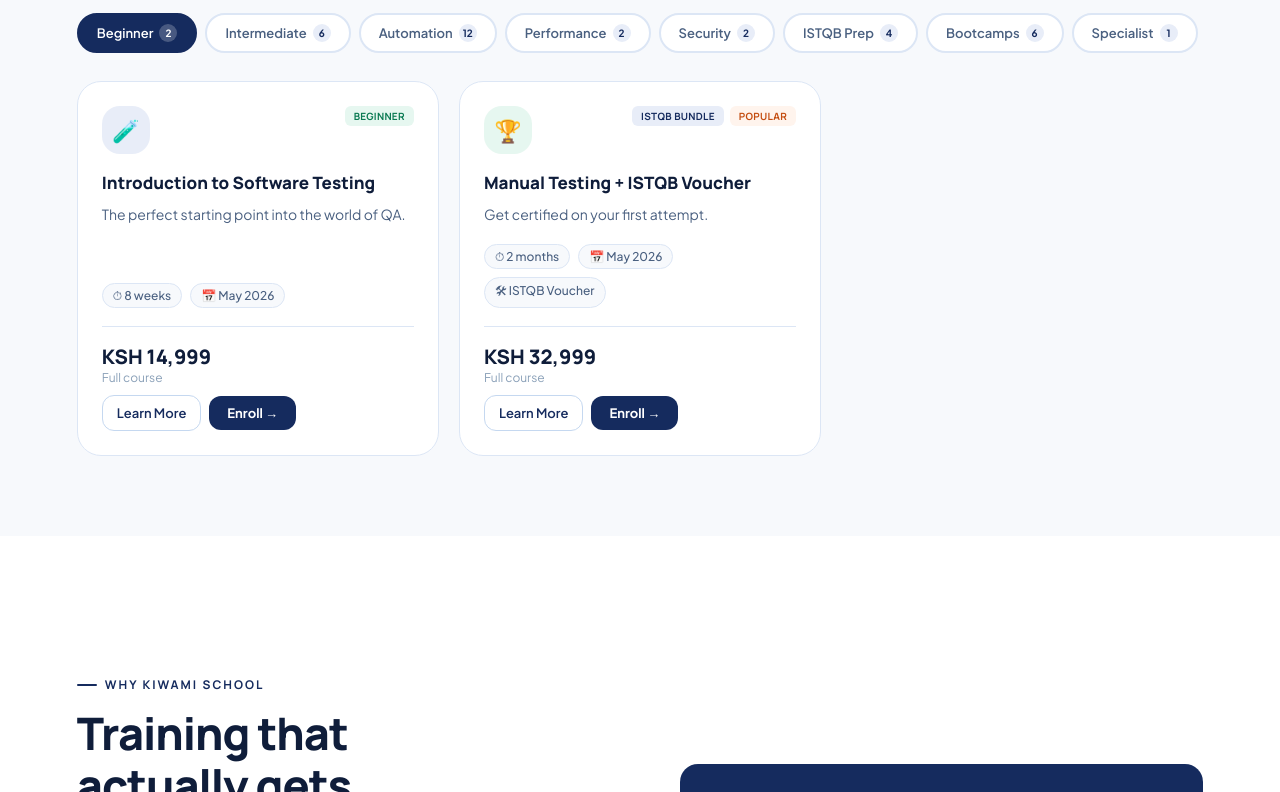
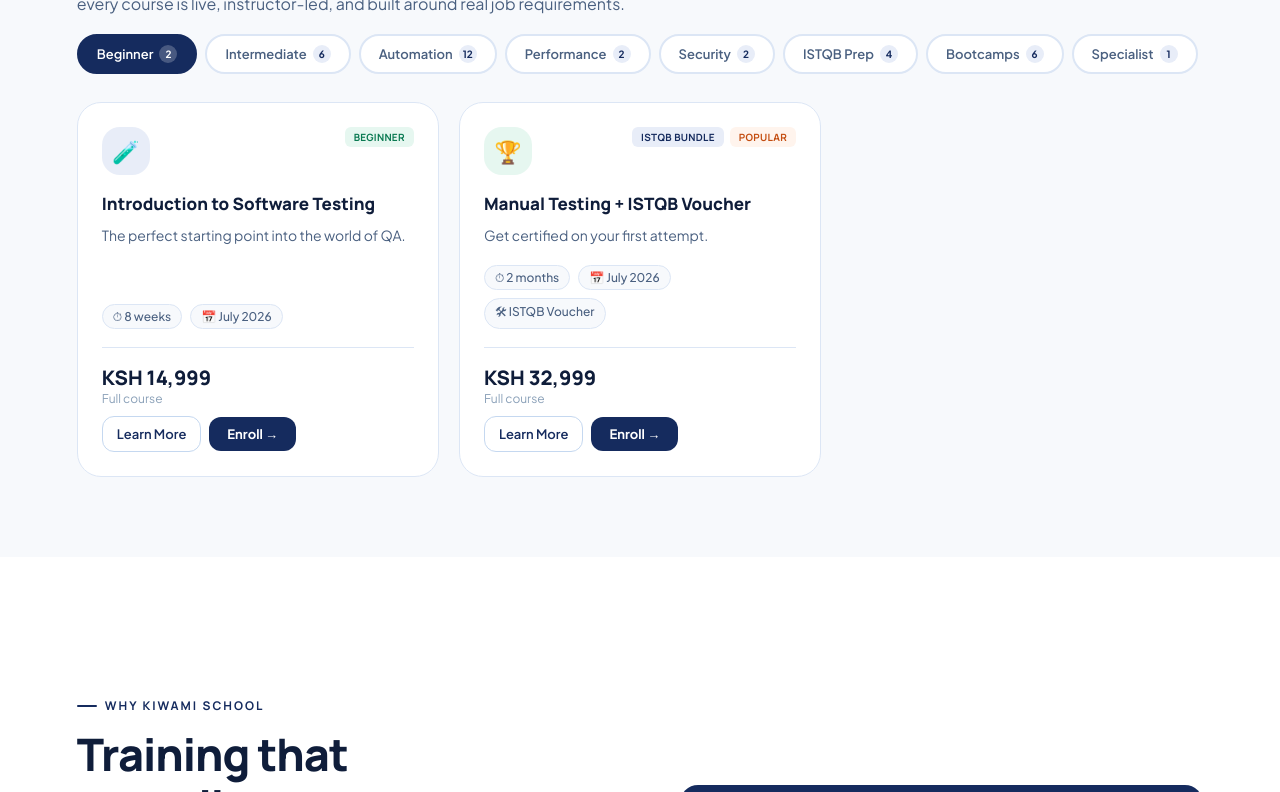
Before and after one commit to shalom-nganga/kiwami-school, a plain HTML site: page index.html in a window 1280 px wide. Shown: the part 1572-2364 px from the top of the page. Drawn offline with Linux system fonts and the light colour scheme.

Commit message:
made changes to the next cohort

```diff
--- a/courses-data.js
+++ b/courses-data.js
@@ -20,7 +20,7 @@ const COURSES = {
     description: "Get a solid foundation in software testing concepts, methodologies, and real-world QA practices. This course is designed for career changers, fresh graduates, and anyone curious about breaking into the tech industry through quality assurance.",
     price: 14999,
     duration: "8 weeks",
-    cohort: "May 2026",
+    cohort: "July 2026",
     mode: "Virtual · Instructor-Led",
     rating: 4.7,
     reviews: 38,
@@ -88,7 +88,7 @@ const COURSES = {
     description: "Everything in the Manual Testing course, plus your ISTQB Foundation Level exam voucher and dedicated preparation sessions. Our pass rate on first attempt is over 90%.",
     price: 32999,
     duration: "2 months",
-    cohort: "May 2026",
+    cohort: "July 2026",
     mode: "Virtual · Instructor-Led",
     rating: 4.9,
     reviews: 52,
@@ -119,7 +119,7 @@ const COURSES = {
     description: "A practical course covering API testing fundamentals through to full automation using Postman. You'll validate endpoints, write test scripts, and integrate with CI/CD pipelines by the end.",
     price: 24999,
     duration: "1.5 months",
-    cohort: "May 2026",
+    cohort: "July 2026",
     mode: "Virtual · Instructor-Led",
     rating: 4.8,
     reviews: 61,
@@ -152,7 +152,7 @@ const COURSES = {
     description: "Learn API testing integrated with Selenium-based automation. Build robust test suites that cover both API and UI layers, giving you a broader skillset that employers value highly.",
     price: 24999,
     duration: "2 months",
-    cohort: "May 2026",
+    cohort: "July 2026",
     mode: "Virtual · Instructor-Led",
     rating: 4.6,
     reviews: 28,
@@ -185,7 +185,7 @@ const COURSES = {
     description: "For engineers ready to go beyond basics. This course covers service virtualisation, advanced CI/CD workflows, and Postman's AI-powered features for serious API test automation.",
     price: 34999,
     duration: "2.5 months",
-    cohort: "May 2026",
+    cohort: "July 2026",
     mode: "Virtual · Instructor-Led",
     rating: 4.7,
     reviews: 29,
@@ -217,7 +217,7 @@ const COURSES = {
     description: "Complete API testing course plus ISTQB Foundation voucher and exam prep. Maximise your certification chance with guided preparation sessions after finishing the full API testing curriculum.",
     price: 32999,
     duration: "2 months",
-    cohort: "May 2026",
+    cohort: "July 2026",
     mode: "Virtual · Instructor-Led",
     rating: 4.7,
     reviews: 22,
@@ -247,7 +247,7 @@ const COURSES = {
     description: "USSD testing is a niche skill in very high demand across Kenyan and East African fintech, banking, and telco companies. This course gives you the practical tools to test USSD-based applications used by millions.",
     price: 19999,
     duration: "1.5 months",
-    cohort: "May 2026",
+    cohort: "July 2026",
     mode: "Virtual · Instructor-Led",
     rating: 4.6,
     reviews: 33,
@@ -310,7 +310,7 @@ const COURSES = {
     description: "Complete USSD Automation course combined with ISTQB Foundation voucher and preparation. Combine a uniquely African specialisation with an internationally recognised certification.",
     price: 32999,
     duration: "2.5 months",
-    cohort: "May 2026",
+    cohort: "July 2026",
     mode: "Virtual · Instructor-Led",
     rating: 4.6,
     reviews: 12,
@@ -340,7 +340,7 @@ const COURSES = {
     description: "Selenium remains the most requested automation skill in QA job ads across East Africa. This course takes you from setup to scalable, CI/CD-ready test suites you can put directly on your CV.",
     price: 39999,
     duration: "3 months",
-    cohort: "May 2026",
+    cohort: "July 2026",
     mode: "Virtual · Instructor-Led",
     rating: 4.7,
     reviews: 55,
@@ -373,7 +373,7 @@ const COURSES = {
     description: "Complete Selenium automation course plus ISTQB Foundation Level voucher and preparation. Graduate with both a hands-on automation portfolio and a globally recognised certification.",
     price: 59999,
     duration: "3.5 months",
-    cohort: "May 2026",
+    cohort: "July 2026",
     mode: "Virtual · Instructor-Led",
     rating: 4.8,
     reviews: 31,
@@ -402,7 +402,7 @@ const COURSES = {
     description: "Cypress has become the go-to choice for frontend automation at modern product companies. This course takes you from setup to GitHub Actions CI/CD with real-time test feedback.",
     price: 44999,
     duration: "3 months",
-    cohort: "May 2026",
+    cohort: "July 2026",
     mode: "Virtual · Instructor-Led",
     rating: 4.8,
     reviews: 47,
@@ -435,7 +435,7 @@ const COURSES = {
     description: "Complete Cypress automation course plus ISTQB Foundation Level voucher and prep. Pair practical, job-ready skills with a globally recognised certification.",
     price: 64999,
     duration: "4 months",
-    cohort: "May 2026",
+    cohort: "July 2026",
     mode: "Virtual · Instructor-Led",
     rating: 4.7,
     reviews: 24,
@@ -464,7 +464,7 @@ const COURSES = {
     description: "Playwright with TypeScript is rapidly becoming the automation framework of choice at forward-thinking QA teams. Multi-browser, parallel execution, smart auto-waiting — this course covers it all.",
     price: 44999,
     duration: "3 months",
-    cohort: "May 2026",
+    cohort: "July 2026",
     mode: "Virtual · Instructor-Led",
     rating: 4.9,
     reviews: 43,
@@ -497,7 +497,7 @@ const COURSES = {
     description: "The complete Playwright TypeScript course combined with ISTQB Advanced Test Automation Engineer voucher and preparation. This is the bundle that opens doors to senior QA roles.",
     price: 64999,
     duration: "4 months",
-    cohort: "May 2026",
+    cohort: "July 2026",
     mode: "Virtual · Instructor-Led",
     rating: 4.9,
     reviews: 21,
@@ -526,7 +526,7 @@ const COURSES = {
     description: "The full Playwright course delivered in JavaScript. Multi-browser testing, parallel execution, CI/CD integration — everything in Playwright's toolkit, accessible to JS developers without the TypeScript overhead.",
     price: 44999,
     duration: "3 months",
-    cohort: "May 2026",
+    cohort: "July 2026",
     mode: "Virtual · Instructor-Led",
     rating: 4.8,
     reviews: 35,
@@ -559,7 +559,7 @@ const COURSES = {
     description: "Complete Playwright JavaScript course plus ISTQB Advanced Test Automation voucher and preparation. Graduate with a production-ready automation portfolio and a recognised certification.",
     price: 64999,
     duration: "4 months",
-    cohort: "May 2026",
+    cohort: "July 2026",
     mode: "Virtual · Instructor-Led",
     rating: 4.7,
     reviews: 18,
@@ -588,7 +588,7 @@ const COURSES = {
     description: "From basics of Robot Framework to full CI/CD integration. Hands-on experience with setup, configurations, keyword-driven testing, and pipeline automation — making you versatile across projects.",
     price: 44999,
     duration: "3 months",
-    cohort: "May 2026",
+    cohort: "July 2026",
     mode: "Virtual · Instructor-Led",
     rating: 4.6,
     reviews: 29,
@@ -621,7 +621,7 @@ const COURSES = {
     description: "Complete Robot Framework course plus ISTQB Advanced Test Automation voucher and prep. Stand out with a versatile automation skill combined with a globally recognised certification.",
     price: 64999,
     duration: "4 months",
-    cohort: "May 2026",
+    cohort: "July 2026",
     mode: "Virtual · Instructor-Led",
     rating: 4.6,
     reviews: 15,
@@ -650,7 +650,7 @@ const COURSES = {
     description: "Automate mobile applications on Android and iOS using Appium. Learn to handle UI elements, gestures, and perform cross-platform testing that directly applies to mobile-first products across East Africa.",
     price: 44999,
     duration: "3 months",
-    cohort: "May 2026",
+    cohort: "July 2026",
     mode: "Virtual · Instructor-Led",
     rating: 4.7,
     reviews: 26,
@@ -683,7 +683,7 @@ const COURSES = {
     description: "Complete Appium mobile automation course plus ISTQB Foundation Level voucher and preparation. Mobile testing is one of the most in-demand QA skills — pair it with a certification to stand out.",
     price: 59999,
     duration: "3.5 months",
-    cohort: "May 2026",
+    cohort: "July 2026",
     mode: "Virtual · Instructor-Led",
     rating: 4.7,
     reviews: 14,
@@ -713,7 +713,7 @@ const COURSES = {
     description: "Learn load testing, stress testing, and performance bottleneck identification. Using industry-standard tools, you'll simulate real user traffic and pinpoint what breaks under pressure — a skill every serious QA engineer needs.",
     price: 44999,
     duration: "4 months",
-    cohort: "May 2026",
+    cohort: "July 2026",
     mode: "Virtual · Instructor-Led",
     rating: 4.7,
     reviews: 22,
@@ -746,7 +746,7 @@ const COURSES = {
     description: "Complete Performance Testing course plus ISTQB Foundation Level voucher and preparation. Combine deep technical performance skills with an internationally recognised certification.",
     price: 64999,
     duration: "4.5 months",
-    cohort: "May 2026",
+    cohort: "July 2026",
     mode: "Virtual · Instructor-Led",
     rating: 4.7,
     reviews: 12,
@@ -776,7 +776,7 @@ const COURSES = {
     description: "Learn how to identify and prevent security vulnerabilities in software applications. Covers penetration testing methodologies and OWASP security guidelines — an increasingly critical skill as African fintech scales.",
     price: 54999,
     duration: "4 months",
-    cohort: "May 2026",
+    cohort: "July 2026",
     mode: "Virtual · Instructor-Led",
     rating: 4.8,
     reviews: 19,
@@ -809,7 +809,7 @@ const COURSES = {
     description: "Complete Security Testing course plus ISTQB Foundation Level voucher and preparation. Security testing is one of the highest-paying QA specialisations — pair it with certification to maximise your career trajectory.",
     price: 69999,
     duration: "4.5 months",
-    cohort: "May 2026",
+    cohort: "July 2026",
     mode: "Virtual · Instructor-Led",
     rating: 4.8,
     reviews: 10,
@@ -839,7 +839,7 @@ const COURSES = {
     description: "Expert-led preparation for the ISTQB Foundation Level (CTFL) exam. Structured sessions focused on the exact syllabus content, question techniques, and exam strategy that maximise your chance of passing first time.",
     price: 9999,
     duration: "2 weeks",
-    cohort: "May 2026",
+    cohort: "July 2026",
     mode: "Virtual · Instructor-Led",
     rating: 4.8,
     reviews: 44,
@@ -871,7 +871,7 @@ const COURSES = {
     description: "Full Foundation Level preparation course plus your official ISTQB exam voucher included. One package, one payment — register, prepare, and sit your exam without any extra steps.",
     price: 21999,
     duration: "2.5 weeks",
-    cohort: "May 2026",
+    cohort: "July 2026",
     mode: "Virtual · Instructor-Led",
     rating: 4.9,
     reviews: 38,
@@ -899,7 +899,7 @@ const COURSES = {
     description: "Dedicated preparation for the ISTQB Advanced Level Test Automation Engineer (CTAL-TAE) exam. Focused on the advanced syllabus with experienced instructors who have taken and passed the exam themselves.",
     price: 14999,
     duration: "3 weeks",
-    cohort: "May 2026",
+    cohort: "July 2026",
     mode: "Virtual · Instructor-Led",
     rating: 4.8,
     reviews: 27,
@@ -930,7 +930,7 @@ const COURSES = {
     description: "Complete ISTQB Advanced Test Automation Engineer preparation plus your official exam voucher. For experienced QA engineers ready to take the step to senior and lead roles.",
     price: 33999,
     duration: "4 weeks",
-    cohort: "May 2026",
+    cohort: "July 2026",
     mode: "Virtual · Instructor-Led",
     rating: 4.8,
     reviews: 16,
@@ -960,7 +960,7 @@ const COURSES = {
     description: "Structured preparation for the AWS Certified Cloud Practitioner exam, tailored specifically for QA and testing professionals. Understand cloud infrastructure so you can test it properly.",
     price: 19999,
     duration: "3 weeks",
-    cohort: "May 2026",
+    cohort: "July 2026",
     mode: "Virtual · Instructor-Led",
     rating: 4.6,
     reviews: 14,
@@ -991,7 +991,7 @@ const COURSES = {
     description: "An intensive instructor-led bootcamp covering the full spectrum of software QA engineering — from manual testing fundamentals to automation, API testing, and CI/CD. Designed to get you job-ready as fast as possible.",
     price: 100000,
     duration: "10 months",
-    cohort: "May 2026",
+    cohort: "July 2026",
     mode: "Virtual · Hybrid · Instructor-Led",
     rating: 4.9,
     reviews: 31,
@@ -1022,7 +1022,7 @@ const COURSES = {
     description: "Implement robust automation frameworks while ensuring compliance with industry standards, best practices, and regulatory requirements to enhance software reliability, efficiency, and scalability across your organisation.",
     price: 80000,
     duration: "2 months",
-    cohort: "May 2026",
+    cohort: "July 2026",
     mode: "Virtual · Instructor-Led",
     rating: 4.7,
     reviews: 9,
@@ -1052,7 +1052,7 @@ const COURSES = {
     description: "A focused bootcamp covering professional manual testing techniques alongside modern AI tools for testing. Graduate with a Kiwami Tech Certificate, ISTQB Foundation prep, and two mock interviews — all in 2.5 months.",
     price: 55000,
     duration: "2.5 months",
-    cohort: "May 2026",
+    cohort: "July 2026",
     mode: "Virtual · Instructor-Led",
     rating: 4.8,
     reviews: 22,
@@ -1086,7 +1086,7 @@ const COURSES = {
     description: "An intensive 8-month bootcamp covering the full automation stack: foundations, specialisation tracks, AI-powered testing, and CI/CD integration. Graduate with an ISTQB Advanced Level Certificate and 2 mock technical interviews.",
     price: 80000,
     duration: "8 months",
-    cohort: "May 2026",
+    cohort: "July 2026",
     mode: "Virtual · Instructor-Led",
     rating: 4.9,
     reviews: 18,
@@ -1124,7 +1124,7 @@ const COURSES = {
     description: "A 4-month deep dive into non-functional testing covering performance and security disciplines. Choose your specialisation, build real-world projects, and graduate with AI-enhanced testing skills using JMeter, k6, OWASP ZAP, and Burp Suite.",
     price: 80000,
     duration: "4 months",
-    cohort: "May 2026",
+    cohort: "July 2026",
     mode: "Virtual · Instructor-Led",
     rating: 4.8,
     reviews: 14,
@@ -1159,7 +1159,7 @@ const COURSES = {
     description: "A cutting-edge 4-month bootcamp covering AI tools for testing, AI system validation, and MLOps & RAG testing. Build AI-assisted test frameworks, validate ML models, and design adversarial prompts for chatbot and AI system testing.",
     price: 65000,
     duration: "4 months",
-    cohort: "May 2026",
+    cohort: "July 2026",
     mode: "Virtual · Instructor-Led",
     rating: 4.9,
     reviews: 11,
--- a/index.html
+++ b/index.html
@@ -288,11 +288,11 @@ footer{background:var(--ink);padding:64px 6vw 32px;}
 
 <!-- TOPBAR -->
 <div class="topbar">
-  🎓 Bootcamp now open — <strong>Fullstack QA Engineering</strong> · May 2026 · Virtual &amp; Hybrid &nbsp;
+  🎓 Bootcamp now open — <strong>Fullstack QA Engineering</strong> · July 2026 · Virtual &amp; Hybrid &nbsp;
   <a href="index.html#bootcamp">Apply Now →</a>
 </div>
 
-<!-- NAV -->
+<!-- NAV -->f
 <nav>
   <a href="index.html" class="logo">Kiwami School</a>
   <ul class="nav-links">
@@ -353,7 +353,7 @@ footer{background:var(--ink);padding:64px 6vw 32px;}
           <div style="width:52px;height:52px;background:rgba(245,200,66,.15);border:1px solid rgba(245,200,66,.3);border-radius:var(--radius-lg);display:flex;align-items:center;justify-content:center;font-size:26px;flex-shrink:0;">🔥</div>
           <div>
             <div style="font-size:11px;font-weight:700;letter-spacing:1.5px;text-transform:uppercase;color:rgba(255,255,255,.45);margin-bottom:5px;font-family:var(--font2);">Next Cohort</div>
-            <div style="font-family:var(--font2);font-size:26px;font-weight:900;color:var(--yellow);line-height:1;">May 2026</div>
+            <div style="font-family:var(--font2);font-size:26px;font-weight:900;color:var(--yellow);line-height:1;">July 2026</div>
             <div style="font-size:13px;color:rgba(255,255,255,.55);margin-top:4px;">Fullstack QA Bootcamp · Virtual &amp; Hybrid</div>
           </div>
         </div>
```
